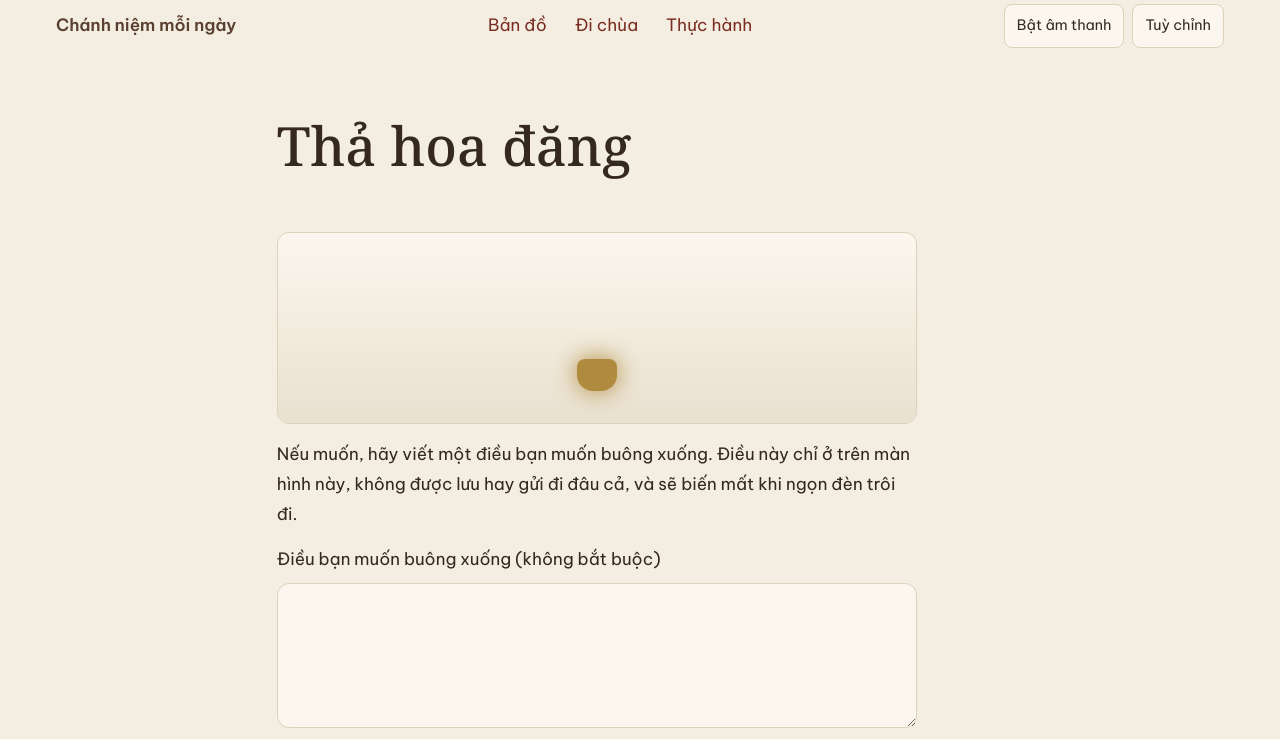
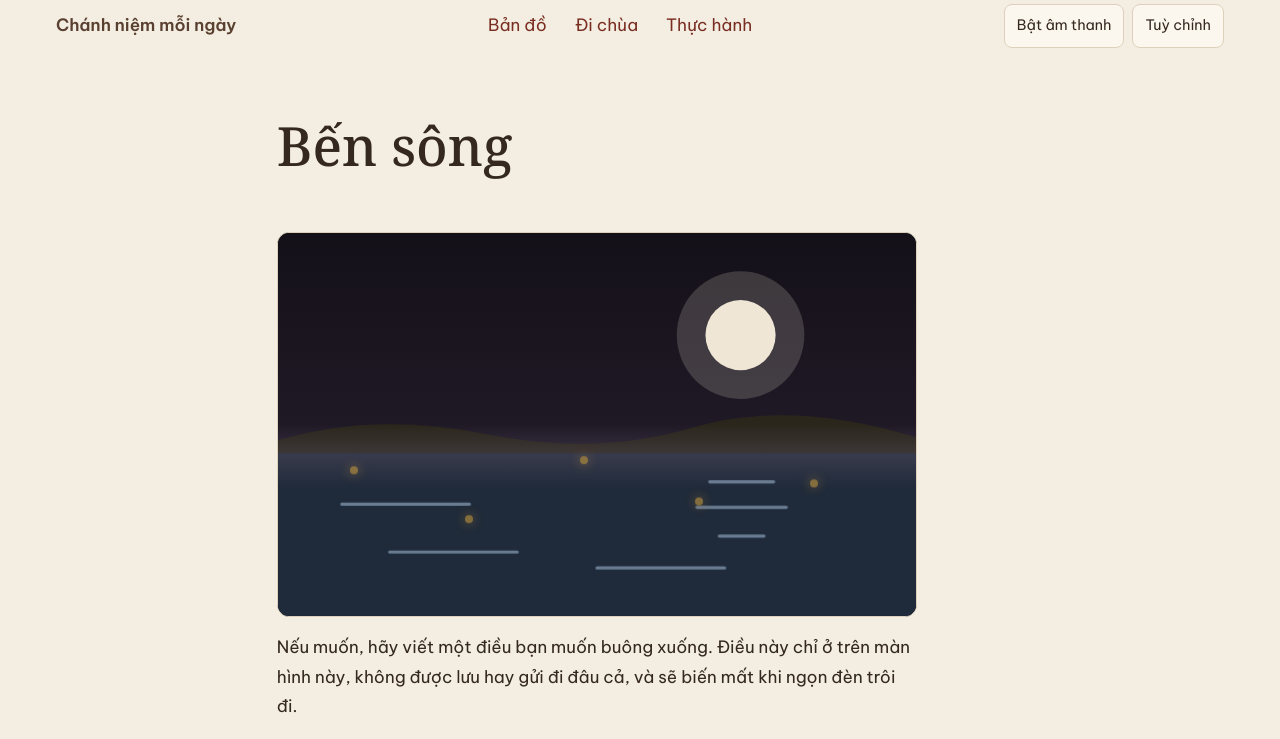
Before and after one commit to quangnguyen-star/di-chua-online, a Next.js app: page /places/pond/lantern in a window 1280 px wide. Shown: the top 739 px of the page. Built offline with nearby package versions, Linux system fonts and the light colour scheme.

Commit message:
DCO-37: T6 River landing and lantern (private thought) (feature/dco-37-t6-river-landing-and-lantern)

```diff
--- a/src/app/places/pond/lantern/LanternFlow.tsx
+++ b/src/app/places/pond/lantern/LanternFlow.tsx
@@ -3,18 +3,19 @@
 import Link from "next/link";
 import { useRouter } from "next/navigation";
 import { useEffect, useRef, useState } from "react";
-import { activities } from "@/content/places";
+import { routes } from "@/content/routes";
+import { RiverScene, type RiverPhase } from "@/components/temple/river";
 import { useAtmosphere } from "@/components/atmosphere";
 import styles from "./lantern.module.css";
 
 const MAX_LENGTH = 500;
 const RELEASE_MS = 4000;
 
-type Phase = "writing" | "releasing" | "released";
+type Phase = RiverPhase;
 
-/** The one optional continuation, read from the registry's next field on the lantern activity. */
-const nextId = activities.find((a) => a.id === "lantern")?.next;
-const nextStep = activities.find((a) => a.id === nextId && a.ready);
+/** The one next-place preview, read from the route table. */
+const river = routes.find((r) => r.id === "pond");
+const nextPlace = routes.find((r) => r.id === river?.next && r.ready);
 
 export default function LanternFlow() {
   const router = useRouter();
@@ -36,11 +37,11 @@ export default function LanternFlow() {
 
   const release = () => {
     if (phase !== "writing") return;
+    setThought("");
     setPhase("releasing");
     cue("water");
     timer.current = setTimeout(() => {
       timer.current = null;
-      setThought("");
       setPhase("released");
     }, RELEASE_MS);
   };
@@ -54,17 +55,14 @@ export default function LanternFlow() {
 
   return (
     <div className={styles.root}>
-      <h1>Thả hoa đăng</h1>
+      <h1>Bến sông</h1>
       <div className={styles.live} role="status" aria-live="polite" data-testid="lantern-announcement">
         {phase === "releasing" ? "Ngọn đèn đang trôi đi" : phase === "released" ? "Ngọn đèn đã trôi đi" : ""}
       </div>
 
-      <div className={styles.pond} data-phase={phase} data-testid="lantern-scene" aria-hidden="true">
-        <div className={styles.water} />
-        <div className={styles.lantern} />
-      </div>
+      <RiverScene phase={phase} />
 
-      {phase !== "released" && (
+      {phase === "writing" && (
         <>
           <p className={styles.prompt}>
             Nếu muốn, hãy viết một điều bạn muốn buông xuống. Điều này chỉ ở trên màn hình này, không được lưu hay gửi đi
@@ -76,7 +74,6 @@ export default function LanternFlow() {
               value={thought}
               maxLength={MAX_LENGTH}
               rows={4}
-              readOnly={phase === "releasing"}
               autoComplete="off"
               spellCheck={false}
               data-testid="lantern-thought"
@@ -87,11 +84,13 @@ export default function LanternFlow() {
             <button
               type="button"
               className="button"
-              disabled={phase === "releasing"}
               data-testid="lantern-release"
               onClick={release}
             >
-              {phase === "releasing" ? "Đèn đang trôi đi…" : "Thả đèn"}
+              Gấp thành đèn và thả
+            </button>
+            <button type="button" className="button button--quiet" data-testid="lantern-skip" onClick={release}>
+              Bỏ qua, chỉ thả đèn
             </button>
             <button type="button" className="button button--quiet" data-testid="lantern-exit" onClick={leave}>
               Thoát
@@ -106,18 +105,21 @@ export default function LanternFlow() {
             Ngọn đèn đã trôi đi
           </h2>
           <p className={styles.prompt}>Điều bạn viết đã được buông xuống và không còn ở đâu cả.</p>
-          {nextStep && (
+          {nextPlace && (
             <div className={styles.next}>
-              <p>Nếu muốn, bạn có thể ở lại thêm một chút:</p>
+              <p>Nếu muốn, bạn có thể ở lại thêm một chút: {nextPlace.blurb}</p>
               <div className={styles.controls}>
-                <Link className="button button--quiet" href={nextStep.href} data-testid="lantern-next">
-                  {nextStep.label}
+                <Link className="button button--quiet" href={nextPlace.href} data-testid="lantern-next">
+                  {nextPlace.name}
                 </Link>
               </div>
             </div>
           )}
           <div className={styles.controls}>
-            <button type="button" className="button" data-testid="lantern-exit" onClick={leave}>
+            <Link className="button" href="/" data-testid="lantern-map">
+              Bản đồ chùa
+            </Link>
+            <button type="button" className="button button--quiet" data-testid="lantern-exit" onClick={leave}>
               Về trang chủ
             </button>
           </div>
--- /dev/null
+++ b/src/components/temple/river/RiverScene.tsx
@@ -0,0 +1,30 @@
+import { NightRiver } from "@/components/temple/art";
+import styles from "./river.module.css";
+
+export type RiverPhase = "writing" | "releasing" | "released";
+
+/** Fixed positions (percent of the scene) for the ambient floating lights. The count never grows. */
+const LIGHTS = [
+  { left: 12, top: 62, delay: 0 },
+  { left: 30, top: 74, delay: -2 },
+  { left: 48, top: 58, delay: -4 },
+  { left: 66, top: 70, delay: -1 },
+  { left: 84, top: 64, delay: -3 },
+];
+
+/** Night river with a fixed set of floating lights and the user's lantern. Purely visual: it takes no text. */
+export function RiverScene({ phase }: { phase: RiverPhase }) {
+  return (
+    <div className={styles.scene} data-phase={phase} data-testid="lantern-scene" aria-hidden="true">
+      <NightRiver variant="night" label={undefined} testId="river-art" />
+      {LIGHTS.map((l) => (
+        <span
+          key={l.left}
+          className={styles.light}
+          style={{ left: `${l.left}%`, top: `${l.top}%`, animationDelay: `${l.delay}s` }}
+        />
+      ))}
+      <span className={styles.lantern} data-testid="river-lantern" />
+    </div>
+  );
+}
--- /dev/null
+++ b/src/components/temple/river/index.ts
@@ -0,0 +1,2 @@
+export { RiverScene } from "./RiverScene";
+export type { RiverPhase } from "./RiverScene";
--- /dev/null
+++ b/src/components/temple/river/river.module.css
@@ -0,0 +1,11 @@
+.scene { position: relative; overflow: hidden; border-radius: var(--radius); border: 1px solid var(--border); background: #101a2a; }
+.light { position: absolute; width: 0.5rem; height: 0.5rem; margin: -0.25rem 0 0 -0.25rem; border-radius: 50%; background: var(--gold); opacity: 0.7; box-shadow: 0 0 0.75rem var(--gold); animation: bob 6s ease-in-out infinite; }
+.lantern { position: absolute; left: 50%; top: 78%; width: 2rem; height: 1.6rem; margin-left: -1rem; border-radius: 0.4rem 0.4rem 0.8rem 0.8rem; background: var(--gold); box-shadow: 0 0 1.5rem var(--gold); opacity: 0; transition: opacity 0.6s ease; }
+.scene[data-phase="releasing"] .lantern { opacity: 1; animation: drift 4s ease-in forwards; }
+.scene[data-phase="released"] .lantern { opacity: 0.4; left: 88%; top: 66%; box-shadow: none; animation: none; }
+@keyframes bob { 0%, 100% { transform: translateY(0); } 50% { transform: translateY(0.35rem); } }
+@keyframes drift { from { left: 50%; top: 78%; } to { left: 88%; top: 66%; } }
+@media (prefers-reduced-motion: reduce) {
+  .light { animation: none; }
+  .scene[data-phase="releasing"] .lantern { animation: none; left: 88%; top: 66%; opacity: 0.4; box-shadow: none; transition: none; }
+}
```
Also changed, not shown: 1 other file (tests, documents, lock files or other folders).
